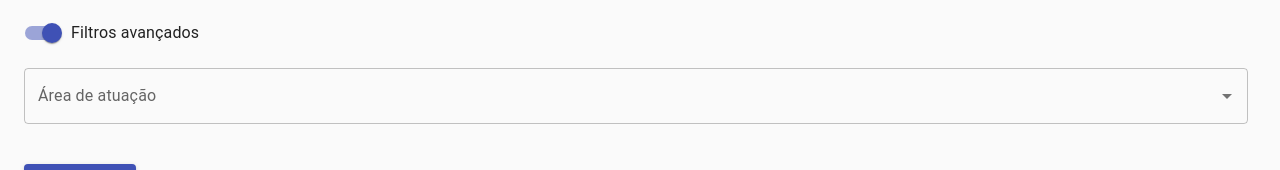
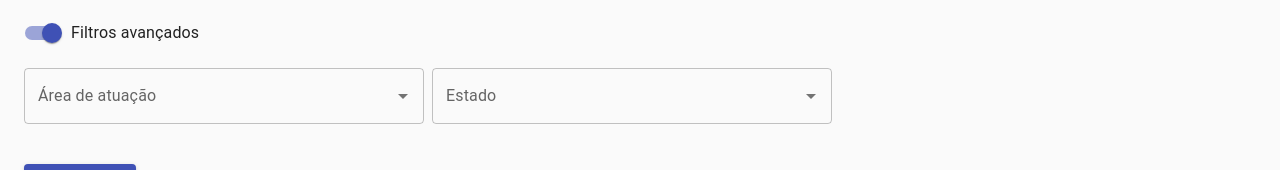
Before and after one commit to esperandio/justissimo-frontend, a React (Create React App) app: page /advogado/listar in a window 1280 px wide. Both pictures are taken after a click on the label "Filtros avançados". Shown: the part 389-559 px from the top of the page. Built offline with nearby package versions, Linux system fonts and the light colour scheme; no server answers.

Commit message:
feat: implementacao do filtro de estado

```diff
--- a/src/paginas/Listar/Advogado/index.js
+++ b/src/paginas/Listar/Advogado/index.js
@@ -41,8 +41,11 @@ export default function ListarAdvogado() {
     const [advogados, setAdvogados] = useState([]);
     const [usarFiltroAvancado, setUsarFiltroAvancado] = useState(false);
     const [id_area_atuacao, setAreaAtuacao] = useState("");
+    const [estado, setEstado] = useState("");
 
     const [areas, setAreas] = useState([]);
+    const [estados] = useState(['AC', 'AL', 'AP', 'AM', 'BA', 'CE', 'DF', 'ES', 'GO', 'MA', 'MT', 'MS', 'MG', 'PA',
+    'PB', 'PR', 'PE', 'PI', 'RJ', 'RN', 'RS', 'RO', 'RR', 'SC', 'SP', 'SE', 'TO']);
 
     useEffect(() => {
         async function buscarAdvogados() {
@@ -63,14 +66,20 @@ export default function ListarAdvogado() {
         setAreaAtuacao(values.id);
     }
 
+    function handleAutocompleteEstadoChange(event, values) {
+        setEstado(values);
+    }
+
     async function handleSubmit(e) {
         e.preventDefault();
 
         let filtroApi = `nome=${nome}`;
 
         if (usarFiltroAvancado === true) {
-            filtroApi = `${filtroApi}&area=${id_area_atuacao}`;
+            filtroApi = `${filtroApi}&area=${id_area_atuacao ?? ""}&estado=${estado ?? ""}`;
         }
+
+        console.log(filtroApi);
 
         try {
             const resultado = await api.get(`lawyers?${filtroApi}`);
@@ -125,7 +134,8 @@ export default function ListarAdvogado() {
                                     label="Filtros avançados"
                                 />
                                 <Collapse in={usarFiltroAvancado}>
-                                    <Grid item xs={12} sm={12}>
+                                    <Grid item xs={12} sm container spacing={1}>
+                                        <Grid item xs={12} sm={4}>
                                             <FormControl fullWidth variant="outlined" margin="normal" className={classes.margin}>
                                             <Autocomplete
                                                 options={areas.map((x) => {
@@ -139,6 +149,18 @@ export default function ListarAdvogado() {
                                                 onChange={ handleAutocompleteAreaChange }
                                             />
                                             </FormControl>
+                                        </Grid>
+
+                                        <Grid item xs={12} sm={4}>
+                                            <FormControl fullWidth variant="outlined" margin="normal" className={classes.margin}>
+                                            <Autocomplete
+                                                options={estados}
+                                                renderInput={(params) => <TextField {...params} label="Estado" />}
+                                                isOptionEqualToValue={(option, value) => option.value === value.value}
+                                                onChange={ handleAutocompleteEstadoChange }
+                                            />
+                                            </FormControl>
+                                        </Grid>
                                     </Grid>
                                 </Collapse>
                             </Grid>
```
Lines whose indentation alone changed are shown as unchanged.
